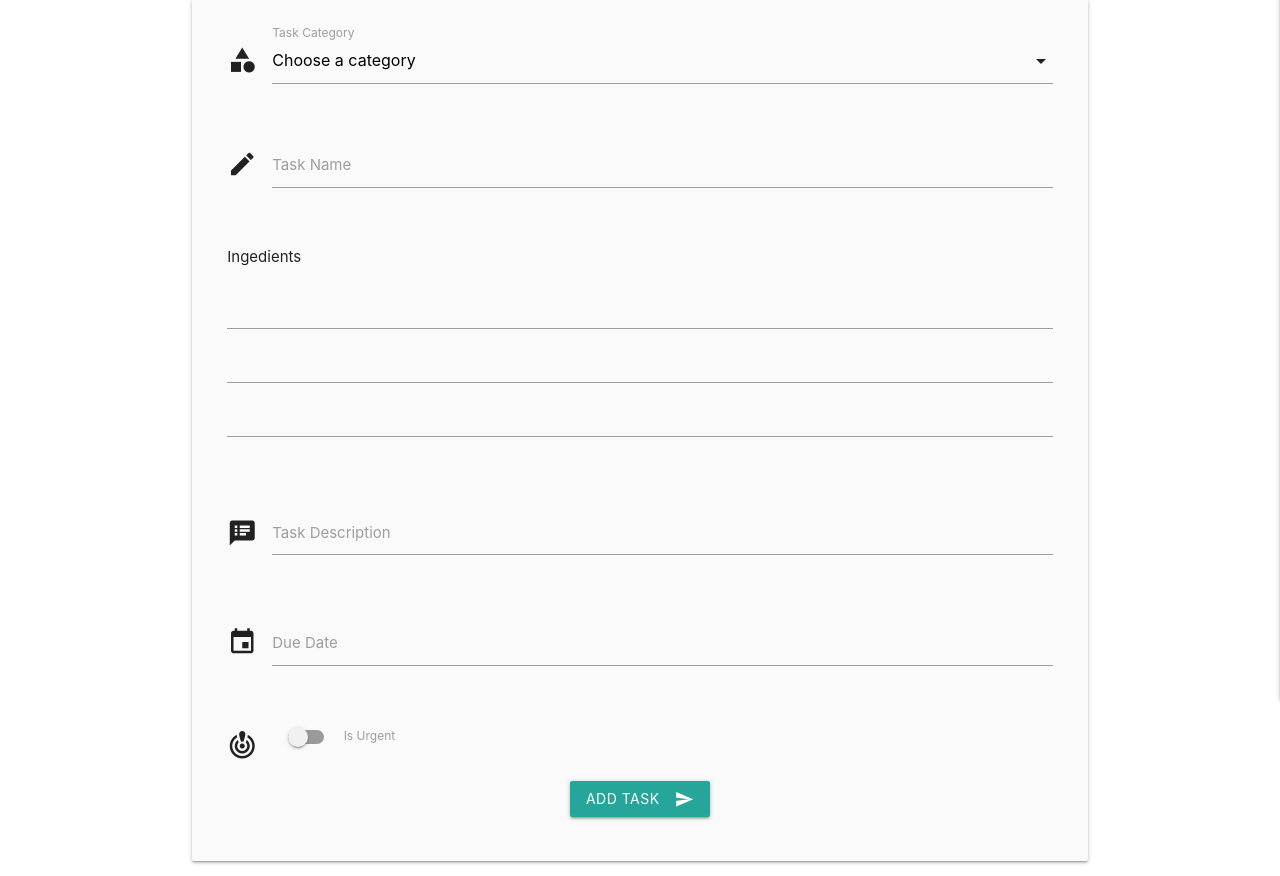
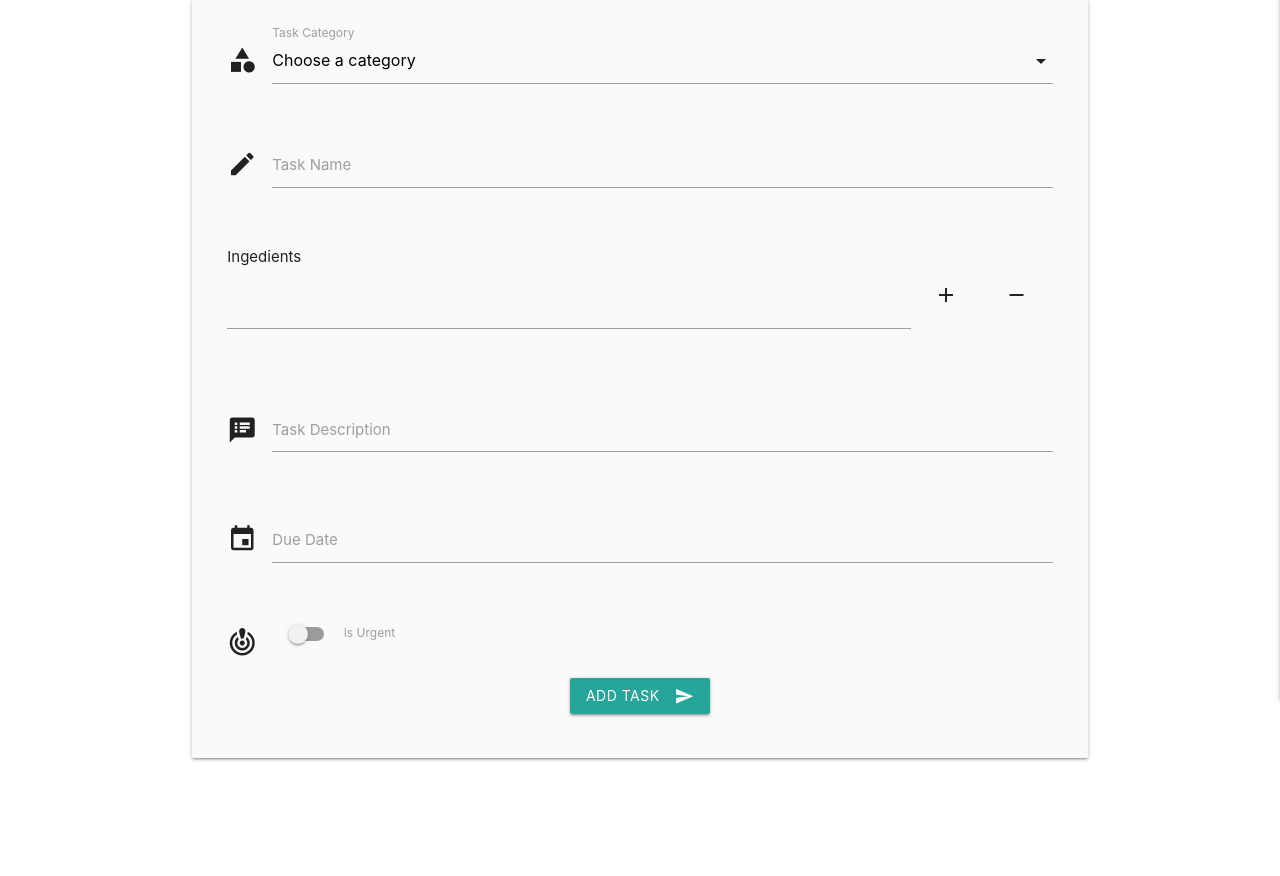
Before and after one commit to pawoods/task-manager-mongo, a Flask app: page /add_task in a window 1280 px wide. Shown: the part 160-1036 px from the top of the page. After the commit the page ends 921 px from the top, so only its background shows below. Run offline with Flask 3, Linux system fonts and the light colour scheme; data that the repository does not hold is empty; some libraries are stand-ins or nearby versions.

Commit message:
adds likes button and stores username on task

```diff
--- a/app.py
+++ b/app.py
@@ -68,11 +68,11 @@ def bogin():
             # check hashed password matches user input
             if check_password_hash(
                     existing_user["password"], request.form.get("password")):
-                        session["user"] = request.form.get("username").lower()
-                        flash("Welcome, {}".format(
-                            request.form.get("username")))
-                        return redirect(url_for(
-                            "profile", username=session["user"]))
+                session["user"] = request.form.get("username").lower()
+                flash("Welcome, {}".format(
+                    request.form.get("username")))
+                return redirect(url_for(
+                    "profile", username=session["user"]))
             else:
                 # invalid password match
                 flash("Incorrect username and/or password")
@@ -205,6 +205,20 @@ def delete_category(category_id):
     return redirect(url_for("get_categories"))
 
 
+@app.route("/add_like/<task_id>")
+def add_like(task_id):
+    likes = mongo.db.tasks.find_one({"_id": ObjectId(task_id)})["likes"]
+    username = mongo.db.users.find_one(
+        {"username": session["user"]})["username"]
+    if username in likes:
+        mongo.db.tasks.update_one({"_id": ObjectId(task_id)}, {
+            "$pull": {"likes": username}})
+        return redirect(url_for("get_tasks"))
+    mongo.db.tasks.update_one({"_id": ObjectId(task_id)}, {
+        "$push": {"likes": username}})
+    return redirect(url_for("get_tasks"))
+
+
 if __name__ == "__main__":
     app.run(
         host=os.environ.get("IP"),
--- a/templates/add_task.html
+++ b/templates/add_task.html
@@ -32,9 +32,23 @@
                 <div class="input-field col s12">
                     Ingedients
                     <ul>
-                        <input name="test_input" minlength="3" maxlength="50" type="text" class="validate">
-                        <input name="test_input" minlength="3" maxlength="50" type="text" class="validate">
-                        <input name="test_input" minlength="3" maxlength="50" type="text" class="validate">
+                        <li class="ingredients">
+                            <div class="row">
+                                <div class="col s10">
+                                    <input name="test_input" minlength="3" maxlength="50" type="text" class="validate">
+                                </div>
+                                <div class="col s2">
+                                    <div class="row">
+                                        <div class="col s6">
+                                            <i class="material-icons" id="add">add</i>
+                                        </div>
+                                        <div class="col s6">
+                                            <i class="material-icons">remove</i>
+                                        </div>
+                                    </div>
+                                </div>
+                            </div>
+                        </li>
                     </ul>
                 </div>
             </div>
--- a/templates/tasks.html
+++ b/templates/tasks.html
@@ -32,6 +32,7 @@
                                 <a href="{{ url_for('delete_task', task_id=task._id) }}" class="green btn-small">Done</a>
                                 <a href="{{ url_for('edit_task', task_id=task._id) }}" class="red btn-small">Edit</a>
                             {% endif %}
+                            <a href="{{ url_for('add_like', task_id=task._id) }}" class="pink btn-small">Likes: {{ task.likes|length }}</a>
                             <strong>{{ task.task_name }}</strong> : {{ task.due_date }}
                             {% if task.is_urgent == "on" %}
                             <i class="material-icons orange-text tooltipped"
```
